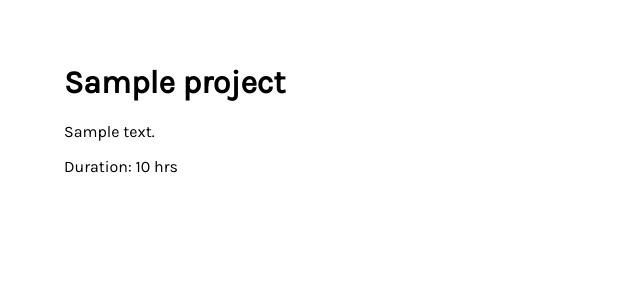
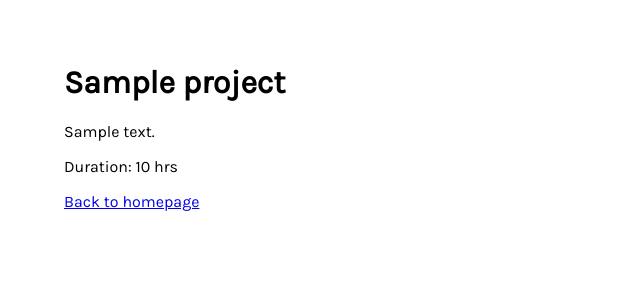
Before and after one commit to webapps-group-28/volunteer-find, a Django app: page /projects/1/ in a window 1280 px wide. Shown: the top 300 px of the page, without its empty margins (0-640 px from the left). Run offline with Django 3.2, Linux system fonts and the light colour scheme; tables that the repository leaves empty hold one stand-in row (values such as "Sample post").

Commit message:
Added link back to home page on project.html

```diff
--- a/projects/templates/projects/project.html
+++ b/projects/templates/projects/project.html
@@ -9,5 +9,6 @@
     <h1>{{ project.title }}</h1>
     <p>{{ project.description }}</p>
     <p>Duration: {{ project.duration }} hrs</p>
+    <p><a href="/">Back to homepage</a></p>
   </body>
 </html>
```
